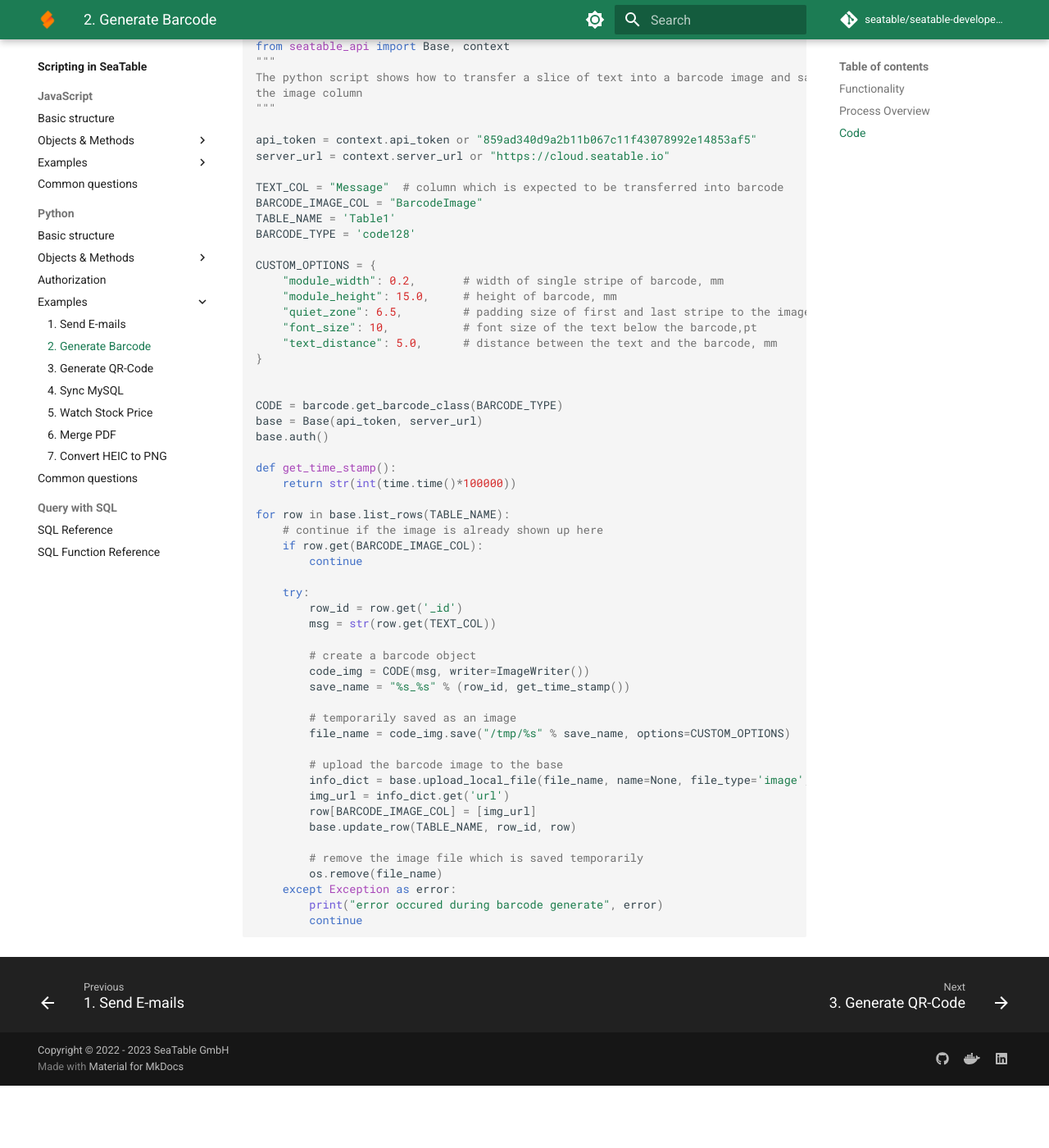
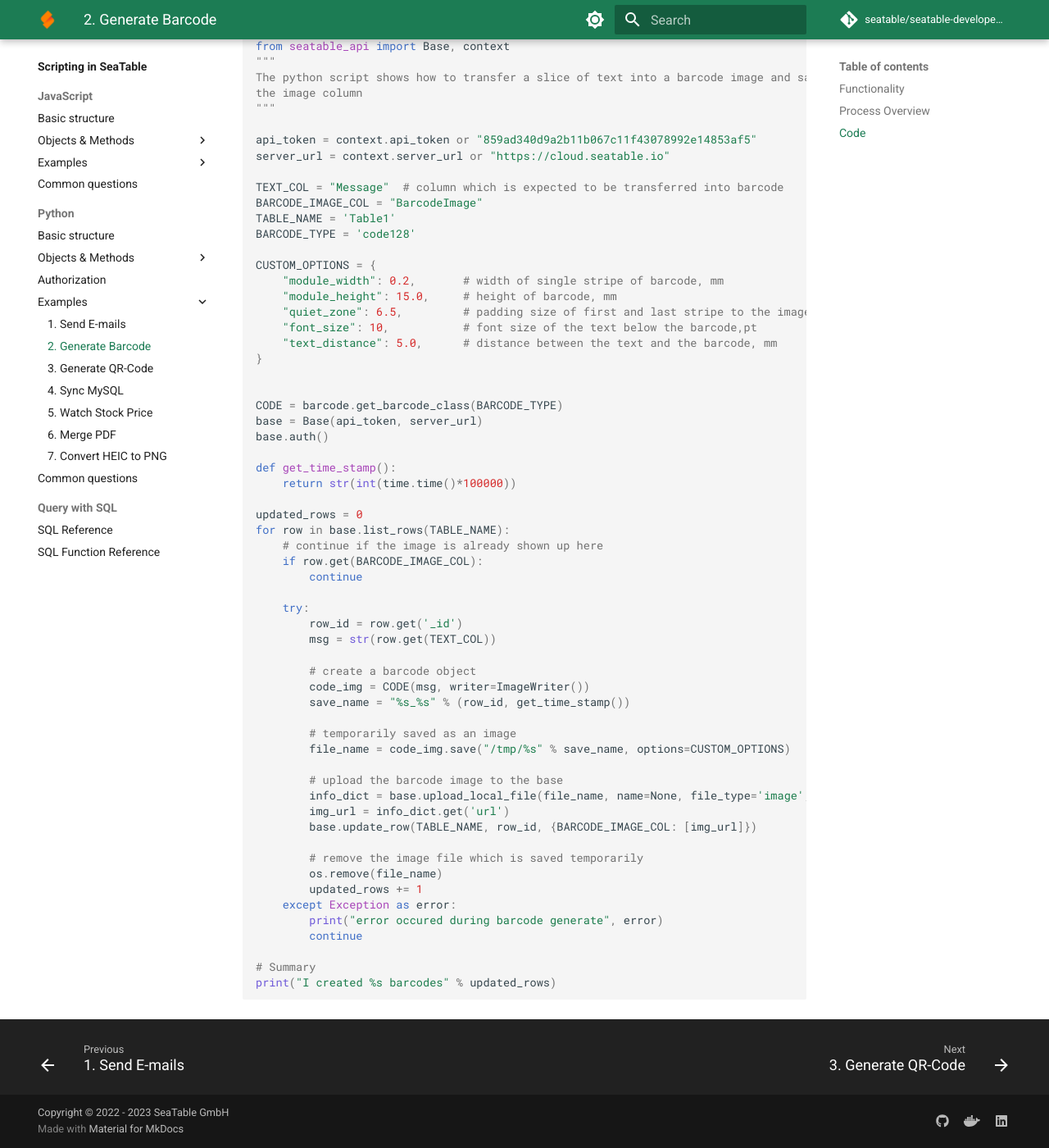
Before and after one commit to seatable/seatable-developer-docs, an MkDocs documentation site: the page built from docs/scripts/python/examples/generate_barcode.md, in a window 1280 px wide and 1400 px high, scrolled down 1183 px. Shown: the whole window at 82% size. Built offline with MkDocs 1.6.1 and Material for MkDocs 9.7.7, drawn with Linux system fonts in a browser that asks for light colours; comment, search, counter and statistics services are not loaded; before the commit the page ends 2507 px from its top, so only the background shows below that.

Commit message:
further improvement of examples

````diff
--- a/docs/scripts/python/examples/generate_barcode.md
+++ b/docs/scripts/python/examples/generate_barcode.md
@@ -57,6 +57,7 @@ base.auth()
 def get_time_stamp():
     return str(int(time.time()*100000))
 
+updated_rows = 0
 for row in base.list_rows(TABLE_NAME):
     # continue if the image is already shown up here
     if row.get(BARCODE_IMAGE_COL):
@@ -76,12 +77,15 @@ for row in base.list_rows(TABLE_NAME):
         # upload the barcode image to the base
         info_dict = base.upload_local_file(file_name, name=None, file_type='image', replace=True)
         img_url = info_dict.get('url')
-        row[BARCODE_IMAGE_COL] = [img_url]
-        base.update_row(TABLE_NAME, row_id, row)
+        base.update_row(TABLE_NAME, row_id, {BARCODE_IMAGE_COL: [img_url]})
 
         # remove the image file which is saved temporarily
         os.remove(file_name)
+        updated_rows += 1
     except Exception as error:
         print("error occured during barcode generate", error)
         continue
+
+# Summary
+print("I created %s barcodes" % updated_rows)
 ```
````
